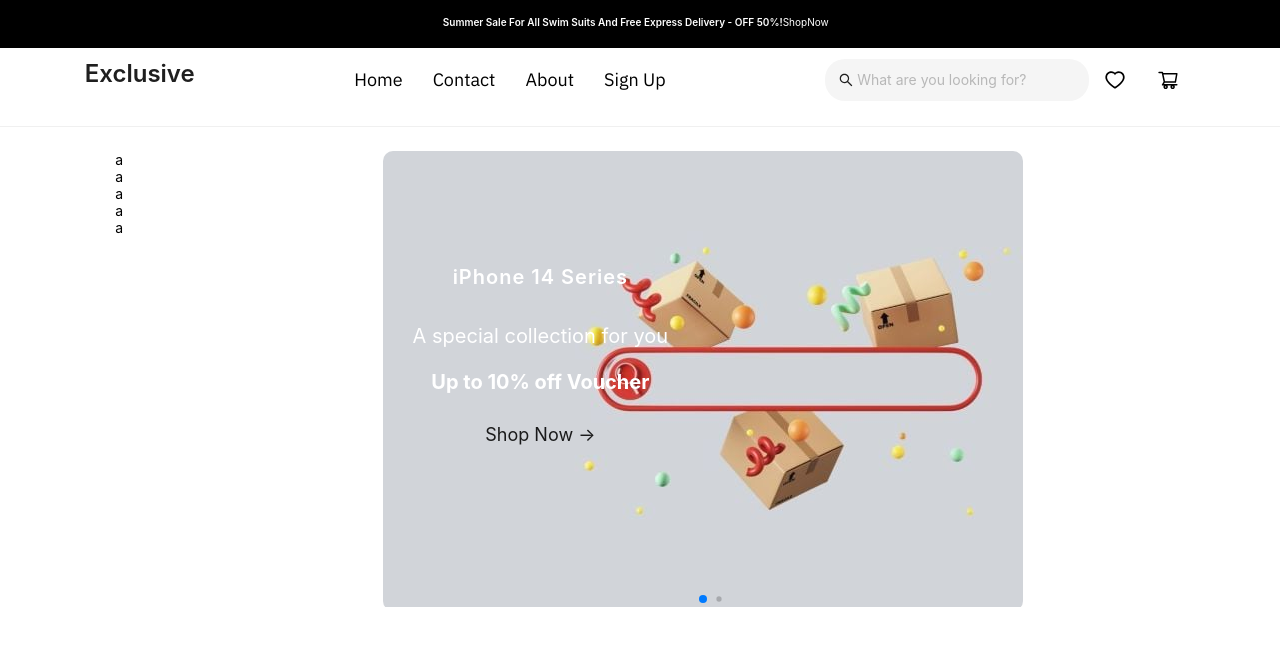
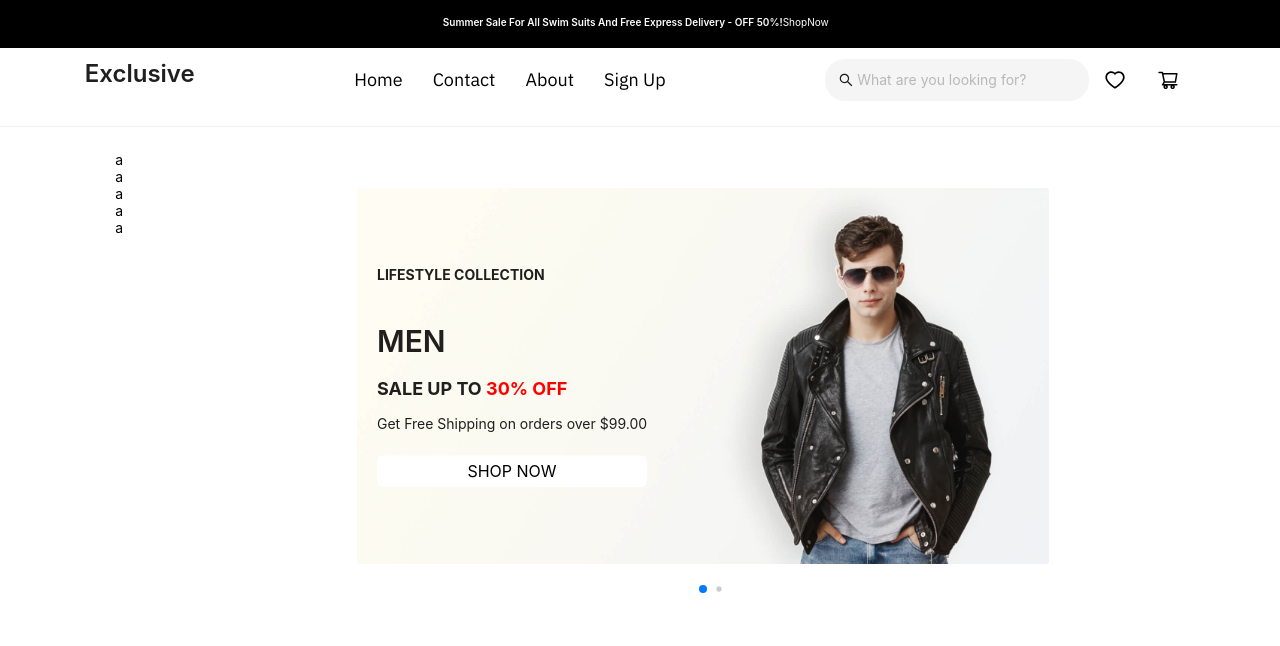
Before and after one commit to Abdullahhosny58/E-CommercewithAuth, a Next.js app: page / in a window 1280 px wide. Shown: the top 646 px of the page. Built offline with nearby package versions, Linux system fonts and the light colour scheme.

Commit message:
done siper

```diff
--- a/src/components/Layout/Content/Swiper/Swiper.module.scss
+++ b/src/components/Layout/Content/Swiper/Swiper.module.scss
@@ -1,77 +1,64 @@
 .swiper {
-    width: 50%;
-    height: 50%;
-    border-radius: 10px; /* Add rounded corners for smooth edges */
-    overflow: hidden; /* Hide overflow for a cleaner look */
+  width: 100%;
+  height: 450px;
+  border-radius: 10px;
+  overflow: hidden;
 }
 
-  .swiperSlide {
+.slide {
   position: relative;
-    text-align: center;
-    display: flex;
-    flex-direction: column;
-    justify-content: center;
-    align-items: center;
+  width: 100%;
   height: 100%;
 }
 
-  .swiperSlide img {
-    display: block;
+.image {
   width: 100%;
   height: 100%;
-    object-fit: cover;
-    filter: brightness(0.7); /* Add a dim effect for text visibility */
-    transition: all 0.3s ease; /* Smooth transition on hover */
+  object-fit: contain; /* يجعل الصورة تظهر بالكامل */
+  max-width: 60%; /* تقليل عرض الصورة */
+  margin: 0 auto; /* توسيط الصورة */
 }
 
-  .swiperSlide:hover img {
-    transform: scale(1.05); /* Slight zoom effect on hover */
+.textBox {
+  position: absolute;
+  top: 50%;
+  left: 20%;
+  transform: translateY(-50%);
+  color: white;
+  padding: 20px;
+  border-radius: 5px;
+  max-width: 40%;
 }
 
-  .box {
-    position: absolute;
-    left: 10px;
-    top: 20%;
-    color: rgb(0, 0, 0);
-    z-index: 2;
-    text-align: left;
-    max-width: 600px;
-    padding: 20px;
+.collection {
+  font-size: 14px;
+  font-weight: bold;
+  text-transform: uppercase;
 }
 
 .title {
-    font-size: 20px;
+  font-size: 40px;
   font-weight: bold;
-    color: var(--clr-color-white) !important;
-    letter-spacing: 1px;
-    padding-bottom: 20px;
-    transition: all 0.3s ease;
-  }
-
-  .subtitle {
-    font-size: 20px;
-    color: var(--clr-color-white) !important;
-    margin-bottom: 15px;
 }
 
 .discount {
-    font-size: 20px;
+  font-size: 18px;
   font-weight: bold;
-    margin-bottom: 20px;
-    color: var(--clr-color-white) !important;
-
+  margin-bottom: 10px;
 }
 
-
-
-
-  .swiperSlide img:hover {
-    filter: brightness(1);
+.percentage {
+  color: red;
 }
 
-  .navItem {
-    font-size: 18px;
-    text-transform: capitalize;
-    cursor: pointer;
-    position: relative;
+.description {
+  font-size: 14px;
+  margin-bottom: 20px;
 }
+
+.shopNow {
+  background-color: white;
+  color: black;
+  font-size: 16px;
+  padding: 10px 20px;
+}
--- a/src/components/Layout/Content/Swiper/Swiper.tsx
+++ b/src/components/Layout/Content/Swiper/Swiper.tsx
@@ -4,61 +4,66 @@
 import { Pagination } from "swiper/modules";
 import "swiper/css";
 import "swiper/css/pagination";
-import logo from "@/public/images/e-commerce.jpg";
+import imageOne from "@/public/images/banner-15.jpg";
+import imageTwo from "@/public/images/banner-25.jpg";
 import { Button, Flex, Typography } from "antd";
 import styles from "./Swiper.module.scss";
-
+import Image from "next/image";
 
 const MySwiper = () => {
-
   return (
     <Swiper
-      pagination={{
-        dynamicBullets: true,
-      }}
+      pagination={{ dynamicBullets: true }}
       modules={[Pagination]}
       className={styles.swiper}
-      loop={true} // Enable infinite loop
-      autoplay={{ delay: 3000 }} // Add autoplay
+      loop={true}
+      autoplay={{ delay: 3000 }}
     >
+      <SwiperSlide>
+        <div className={styles.slide}>
+          {/* الصورة */}
+          <Image src={imageOne.src} alt="Men Collection" className={styles.image} layout="fill" />
+          {/* النص فوق الصورة */}
+          <div className={styles.textBox}>
+            <Typography.Text className={styles.collection}>LIFESTYLE COLLECTION</Typography.Text>
+            <Typography.Title level={2} className={styles.title}>
+              MEN
+            </Typography.Title>
+            <Flex justify="space-between" vertical>
+            <Typography.Text className={styles.discount}>
+              SALE UP TO <span className={styles.percentage}>30% OFF</span>
+            </Typography.Text>
+            <Typography.Text className={styles.description}>
+              Get Free Shipping on orders over $99.00
+            </Typography.Text>
+            <Button type="text"className={styles.shopNow}>
+              SHOP NOW
+            </Button>
+            </Flex>
+
+          </div>
+        </div>
+      </SwiperSlide>
 
       <SwiperSlide>
-        <img src={logo.src} />
-        <Flex className={styles.box} align="center" justify="flex-start">
-          <div className={styles.swiperSlide}>
-            <Typography.Title level={4} className={styles.title}>
-              iPhone 14 Series
+        <div className={styles.slide}>
+          <Image src={imageTwo.src} alt="Women Collection" className={styles.image} layout="fill" />
+          <div className={styles.textBox}>
+            <Typography.Text className={styles.collection}>LIFESTYLE COLLECTION</Typography.Text>
+            <Typography.Title level={2} className={styles.title}>
+              WOMEN
             </Typography.Title>
-            <Typography.Text  className={styles.subtitle}>
-              A special collection for you
+            <Typography.Text className={styles.discount}>
+              SALE UP TO <span className={styles.percentage}>25% OFF</span>
             </Typography.Text>
-            <Typography.Text className={styles.discount}>
-              Up to <span className={styles.percentage}>10% off</span> Voucher
+            <Typography.Text className={styles.description}>
+              Get Free Shipping on orders over $99.00
             </Typography.Text>
-            <Button  type="text" className={styles.navItem}>
-              Shop Now →
+            <Button type="text" className={styles.shopNow}>
+              SHOP NOW
             </Button>
           </div>
-        </Flex>
-      </SwiperSlide>
-      <SwiperSlide>
-        <img src={logo.src} />
-        <Flex className={styles.box} align="center" justify="flex-start">
-          <div className={styles.swiperSlide}>
-            <Typography.Title level={4} className={styles.title}>
-              iPhone 14 Series
-            </Typography.Title>
-            <Typography.Text  className={styles.subtitle}>
-              A special collection for you
-            </Typography.Text>
-            <Typography.Text className={styles.discount}>
-              Up to <span className={styles.percentage}>10% off</span> Voucher
-            </Typography.Text>
-            <Button  type="text" className={styles.navItem}>
-              Shop Now →
-            </Button>
-          </div>
-        </Flex>
+        </div>
       </SwiperSlide>
     </Swiper>
   );
--- a/src/components/Layout/Content/index.tsx
+++ b/src/components/Layout/Content/index.tsx
@@ -6,7 +6,7 @@
 
 const Contact: React.FC = () => {
   return (
-    <Flex>
+    <Flex justify="space-between" gap={2}>
       <Sidebar />
       <MySwiper />
     </Flex>
```
Also changed, not shown: src/public/images/banner-15.jpg (added), src/public/images/banner-25.jpg (added). Lines whose indentation alone changed are shown as unchanged.
